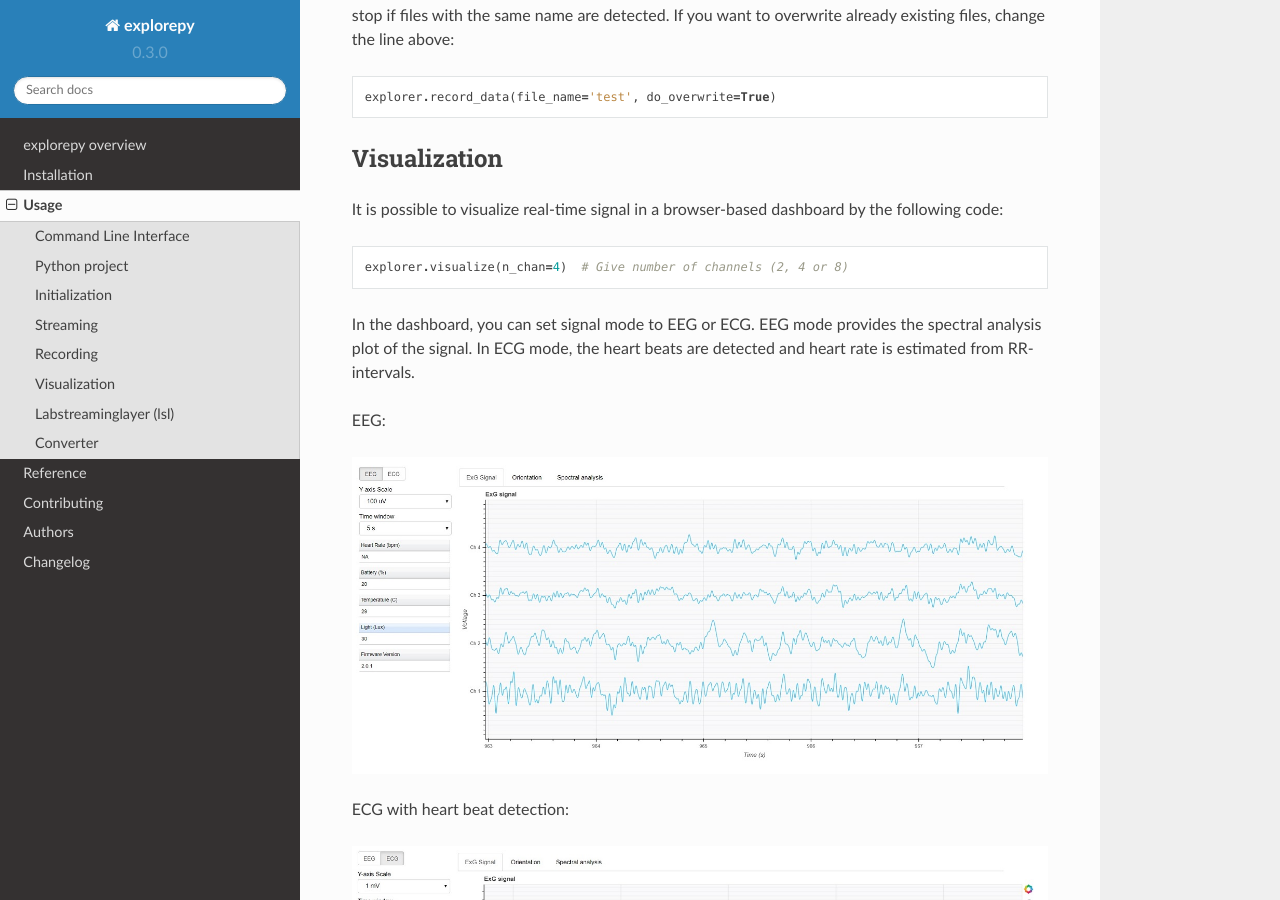
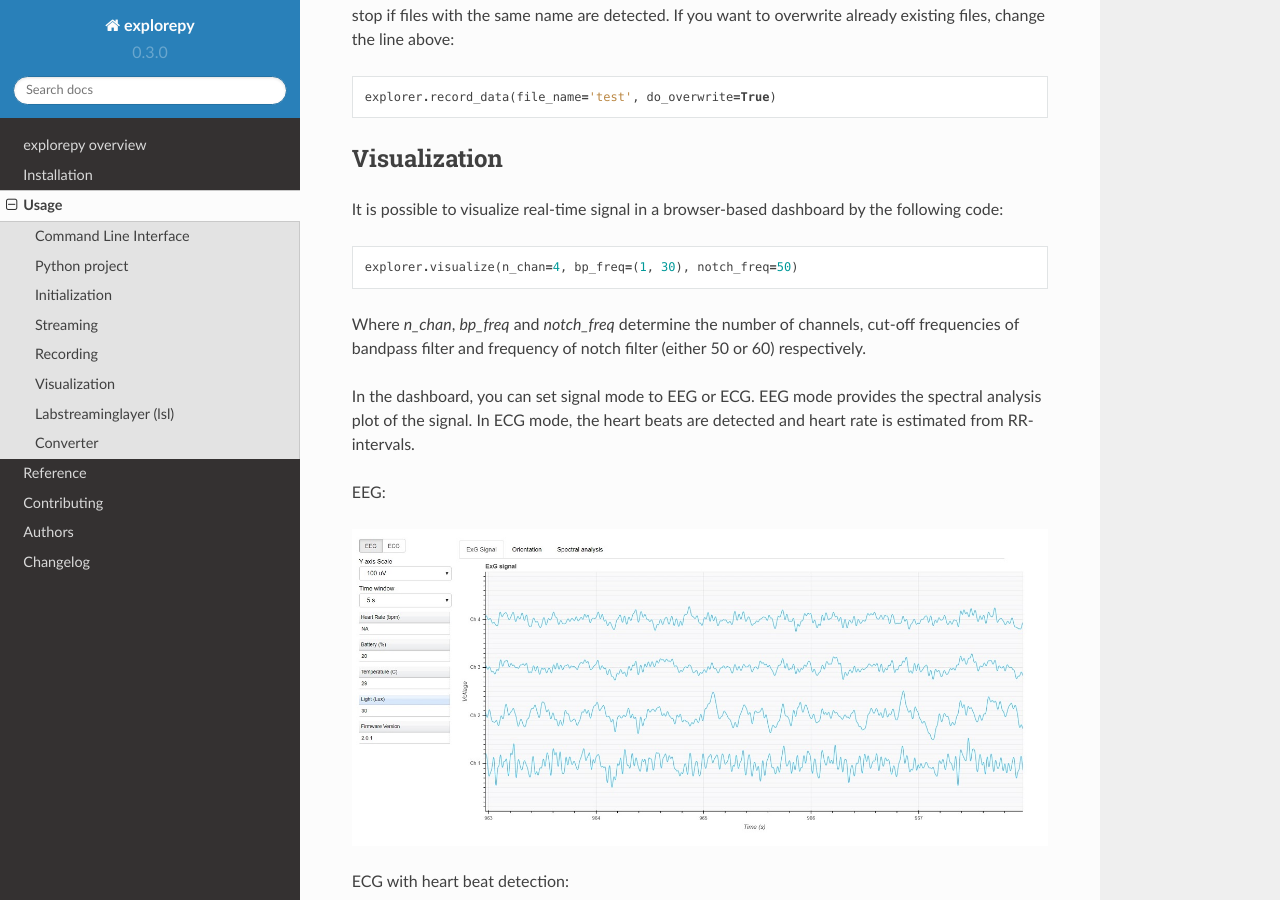
Before and after one commit to Mentalab-hub/explorepy, a Sphinx documentation site: the page built from docs/usage.rst, in a window 1280 px wide and 900 px high, scrolled down 1537 px. Built offline with Sphinx 7.4.7 and the Read the Docs theme 2.0.0, drawn with Linux system fonts in a browser that asks for light colours.

Commit message:
update visualize docs

```diff
--- a/docs/usage.rst
+++ b/docs/usage.rst
@@ -62,7 +62,9 @@ Visualization
 ^^^^^^^^^^^^^
 It is possible to visualize real-time signal in a browser-based dashboard by the following code::
 
-    explorer.visualize(n_chan=4)  # Give number of channels (2, 4 or 8)
+    explorer.visualize(n_chan=4, bp_freq=(1, 30), notch_freq=50)
+
+Where `n_chan`, `bp_freq` and `notch_freq` determine the number of channels, cut-off frequencies of bandpass filter and frequency of notch filter (either 50 or 60) respectively.
 
 In the dashboard, you can set signal mode to EEG or ECG. EEG mode provides the spectral analysis plot of the signal. In ECG mode, the heart beats are detected and heart rate is estimated from RR-intervals.
 
```
